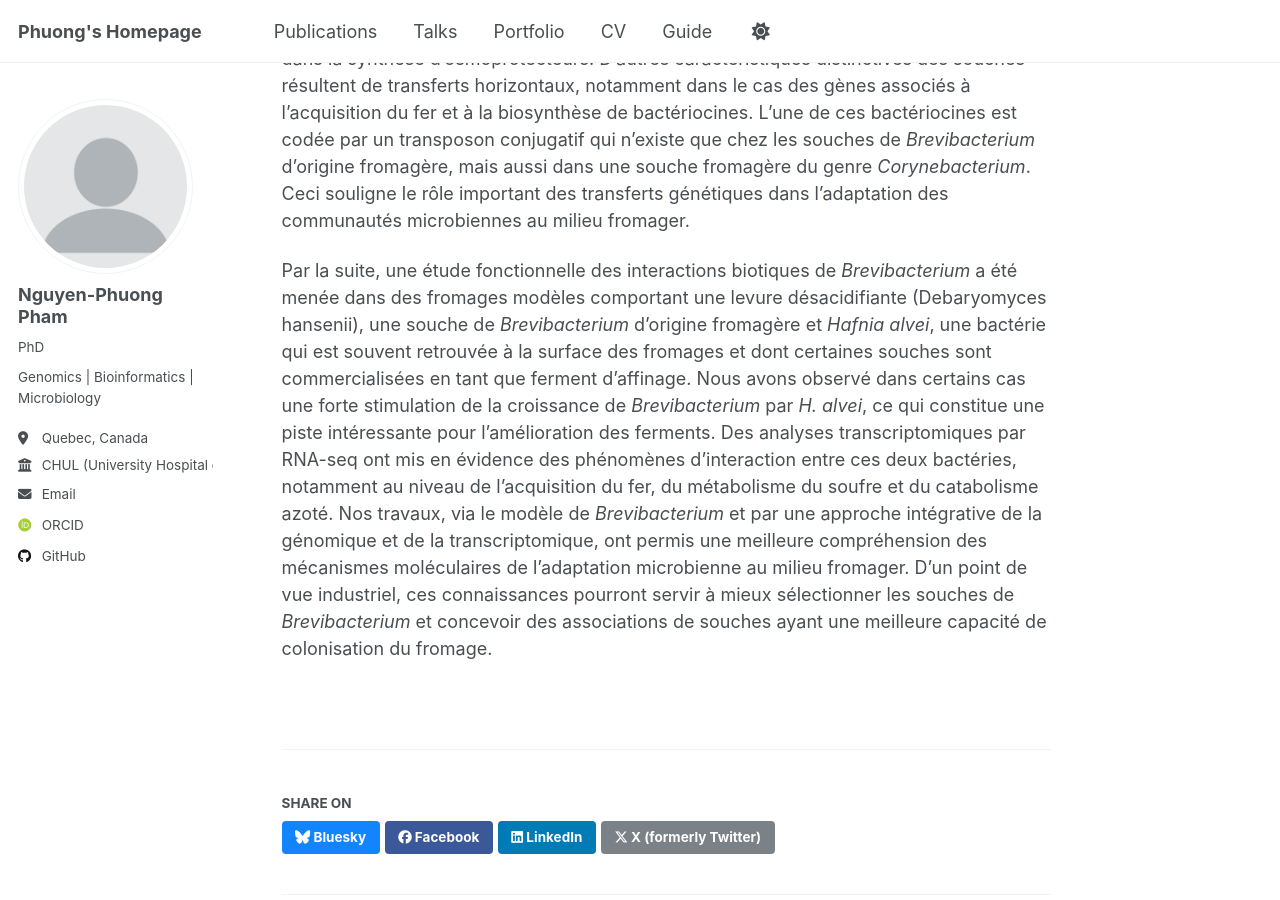
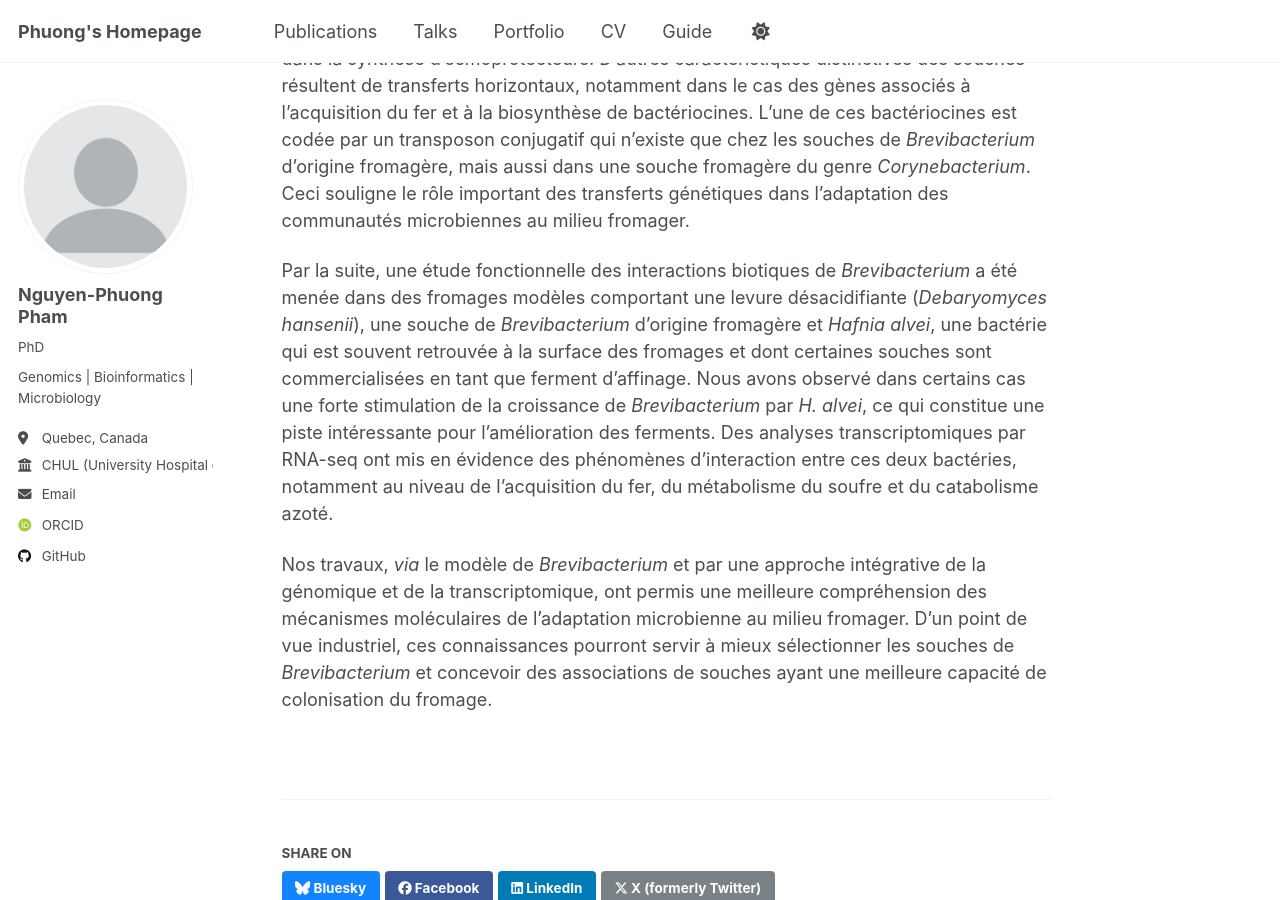
Before and after one commit to phng3001/phng3001.github.io, a Jekyll site: the page built from _talks/2018-10-02_SFM.md, in a window 1280 px wide and 900 px high, scrolled down 902 px. Built offline with Jekyll 4.4.1, drawn with Linux system fonts in a browser that asks for light colours; some web fonts are replaced; a script that is not in the unit is left out.

Commit message:
Update 2018-10-02_SFM.md

```diff
--- a/_talks/2018-10-02_SFM.md
+++ b/_talks/2018-10-02_SFM.md
@@ -22,5 +22,6 @@ C’est dans ce contexte que s’inscrit notre projet de recherche, dont l’obj
 
 Tout d’abord, une étude de génomique comparative a été réalisée sur les génomes de 23 souches de *Brevibacterium* isolées de différents habitats, dont 12 souches provenant de fromages. Nous avons pu révéler des différences en déterminants génétiques impliqués dans la capacité de croître à la surface du fromage. Parmi ces différences, plusieurs sont corrélées à la phylogénie des souches, par exemple les gènes impliqués dans le catabolisme de substrats énergétiques tels que le lactate, les acides aminés et l’éthanol ou dans la synthèse d’osmoprotecteurs. D’autres caractéristiques distinctives des souches résultent de transferts horizontaux, notamment dans le cas des gènes associés à l’acquisition du fer et à la biosynthèse de bactériocines. L’une de ces bactériocines est codée par un transposon conjugatif qui n'existe que chez les souches de *Brevibacterium* d'origine fromagère, mais aussi dans une souche fromagère du genre *Corynebacterium*. Ceci souligne le rôle important des transferts génétiques dans l’adaptation des communautés microbiennes au milieu fromager.
 
-Par la suite, une étude fonctionnelle des interactions biotiques de *Brevibacterium* a été menée dans des fromages modèles comportant une levure désacidifiante (Debaryomyces hansenii), une souche de *Brevibacterium* d’origine fromagère et *Hafnia alvei*, une bactérie qui est souvent retrouvée à la surface des fromages et dont certaines souches sont commercialisées en tant que ferment d’affinage. Nous avons observé dans certains cas une forte stimulation de la croissance de *Brevibacterium* par *H. alvei*, ce qui constitue une piste intéressante pour l’amélioration des ferments. Des analyses transcriptomiques par RNA-seq ont mis en évidence des phénomènes d'interaction entre ces deux bactéries, notamment au niveau de l’acquisition du fer, du métabolisme du soufre et du catabolisme azoté.
-Nos travaux, via le modèle de *Brevibacterium* et par une approche intégrative de la génomique et de la transcriptomique, ont permis une meilleure compréhension des mécanismes moléculaires de l’adaptation microbienne au milieu fromager. D’un point de vue industriel, ces connaissances pourront servir à mieux sélectionner les souches de *Brevibacterium* et concevoir des associations de souches ayant une meilleure capacité de colonisation du fromage.
+Par la suite, une étude fonctionnelle des interactions biotiques de *Brevibacterium* a été menée dans des fromages modèles comportant une levure désacidifiante (*Debaryomyces hansenii*), une souche de *Brevibacterium* d’origine fromagère et *Hafnia alvei*, une bactérie qui est souvent retrouvée à la surface des fromages et dont certaines souches sont commercialisées en tant que ferment d’affinage. Nous avons observé dans certains cas une forte stimulation de la croissance de *Brevibacterium* par *H. alvei*, ce qui constitue une piste intéressante pour l’amélioration des ferments. Des analyses transcriptomiques par RNA-seq ont mis en évidence des phénomènes d'interaction entre ces deux bactéries, notamment au niveau de l’acquisition du fer, du métabolisme du soufre et du catabolisme azoté.
+
+Nos travaux, *via* le modèle de *Brevibacterium* et par une approche intégrative de la génomique et de la transcriptomique, ont permis une meilleure compréhension des mécanismes moléculaires de l’adaptation microbienne au milieu fromager. D’un point de vue industriel, ces connaissances pourront servir à mieux sélectionner les souches de *Brevibacterium* et concevoir des associations de souches ayant une meilleure capacité de colonisation du fromage.
```
